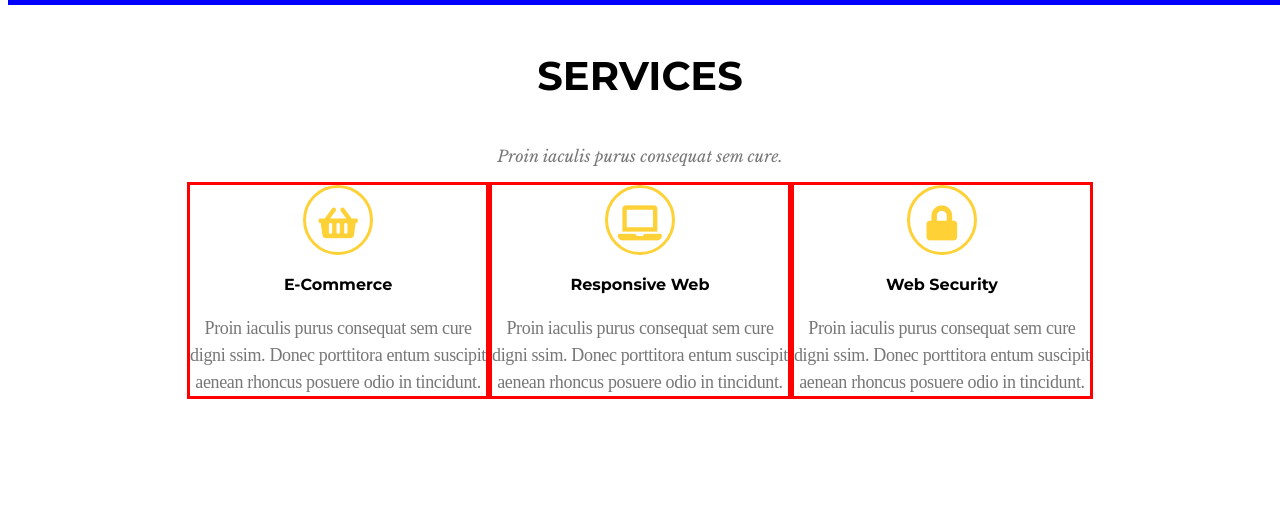
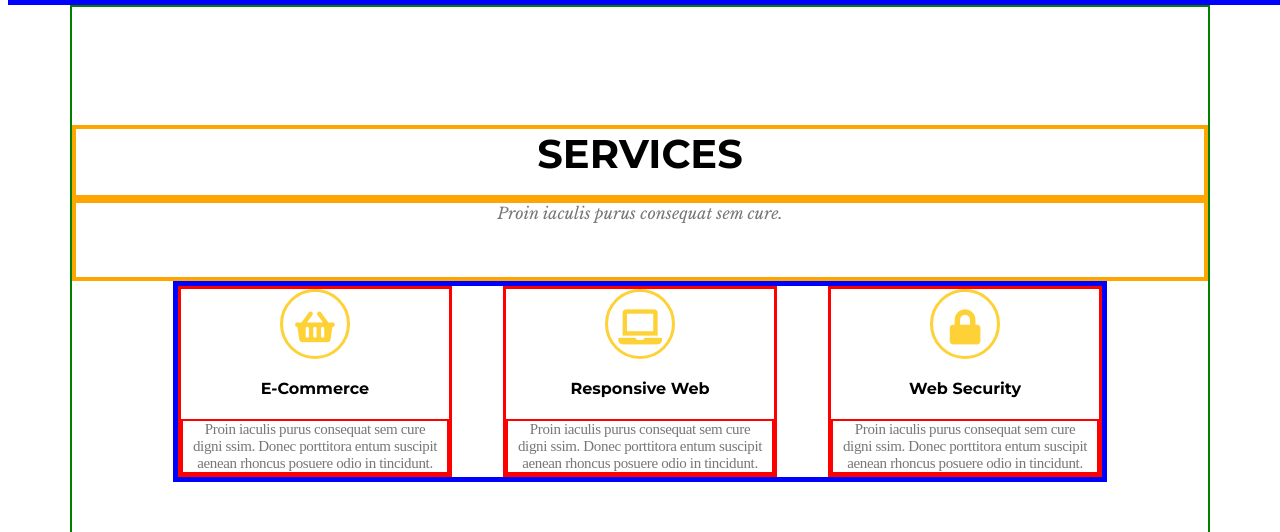
Before and after one commit to dominikajel/projekt_z_task_runnerem, a website: page index.html in a window 1280 px wide. Shown: the part 721-1253 px from the top of the page. Before the commit the page ends 1128 px from the top, so only its background shows below. Drawn offline with nearby package versions, Linux system fonts and the light colour scheme; grey boxes are pictures that could not be loaded.

Commit message:
Change html and css for services section

```diff
--- a/index.html
+++ b/index.html
@@ -36,6 +36,7 @@
     </section>
 
     <section class="services">
+      <div class="container">
       <h2 class="subheader">SERVICES</h2>
       <p class="subtext">Proin iaculis purus consequat sem cure.</p>
 
@@ -69,6 +70,7 @@ aenean rhoncus posuere odio in tincidunt.</p>
 
 
       </div>
+      </div>
 
 
 
--- a/sass/style.scss
+++ b/sass/style.scss
@@ -10,15 +10,23 @@ $font-text: "Roboto Slab", serif;
 $font-header: "Montserrat", sans-serif;
 $font-italic: "Libre Baskerville", serif;
 
+.container {
+  max-width: 1140px;
+  border: 2px solid green;
+  margin: 0 auto;
+  padding: 118px 0;
+}
 .subheader {
   font-family: $font-header;
   font-size: 40px;
   font-weight: 700;
   font-style: normal;
-  letter-spacing: normal;
-  line-height: 75px;
+  // letter-spacing: normal;
   text-align: center;
   text-transform: uppercase;
+  border: 4px solid orange;
+  margin: 0;
+  padding: 0 0 17px 0;
 }
 
 .subtext {
@@ -27,8 +35,11 @@ $font-italic: "Libre Baskerville", serif;
   font-size: 16px;
   font-style: italic;
   letter-spacing: normal;
-  line-height: normal;
+  display: block;
   text-align: center;
+  border: 4px solid orange;
+  margin: 0;
+  padding: 0 0 54px 0;
 }
 
 .miniheader {
@@ -170,23 +181,28 @@ $font-italic: "Libre Baskerville", serif;
 
 .services-wrapper {
   display: flex;
-  justify-content: center;
+  justify-content: space-between;
+  max-width: 934px;
+  border: 5px solid blue;
+  margin: 0 auto;
 }
 .mini {
   border: 3px solid red;
   text-align: center;
+ width: 274px;
+ padding: 0 0 0 0;
+
 }
 
 .mini p {
   color: #777777;
   font-family: $font-text;
-  font-size: 18px;
+  font-size: 15px;
   font-weight: 400;
   font-style: normal;
   letter-spacing: -0.35px;
-  line-height: 1.5;
-  text-align: center;
   margin: 0 0 0 0;
+  border: 2px solid red;
 }
 
 .mini i {
```
Also changed, not shown: css/style.css, 1 other file.
